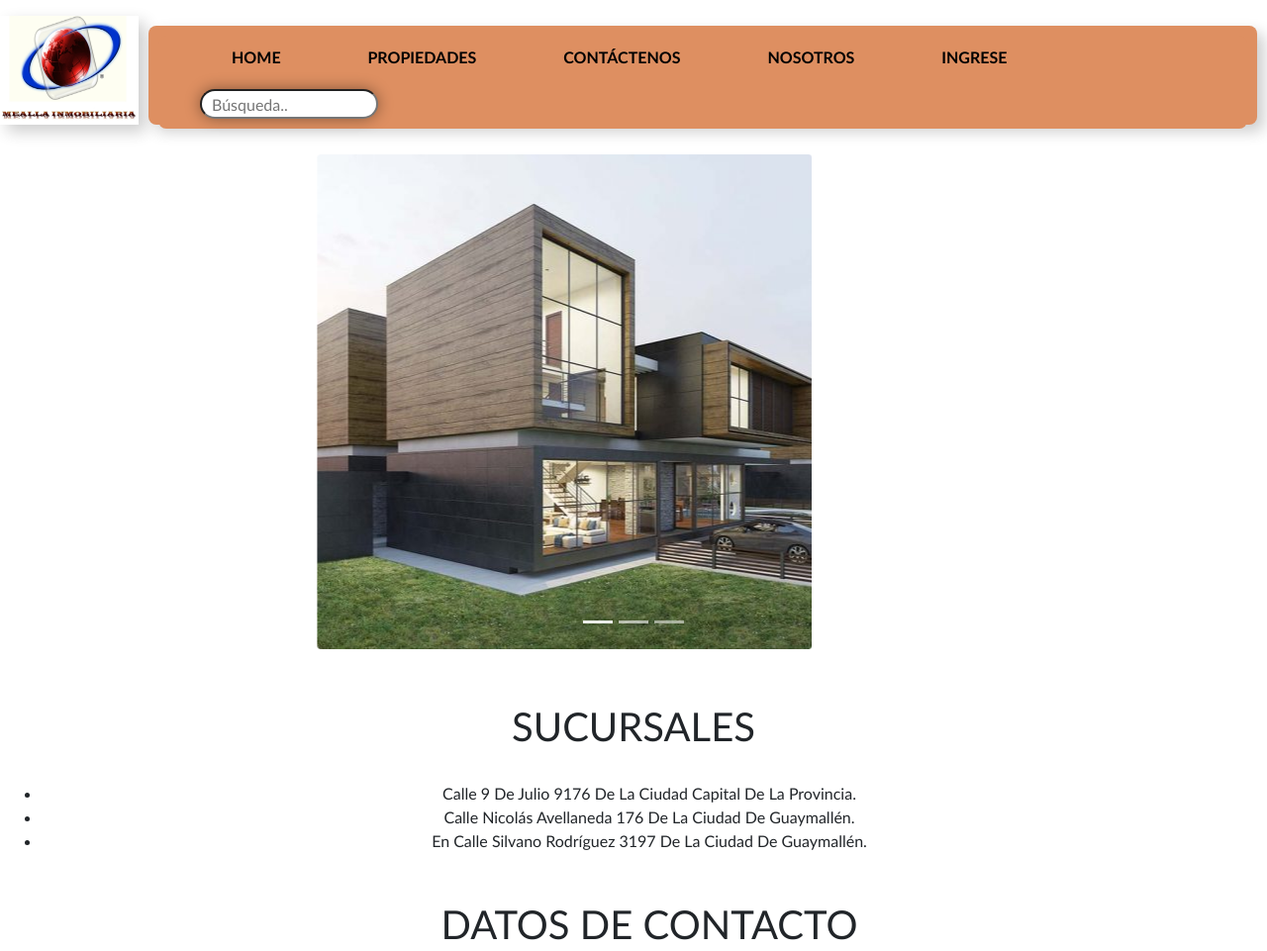
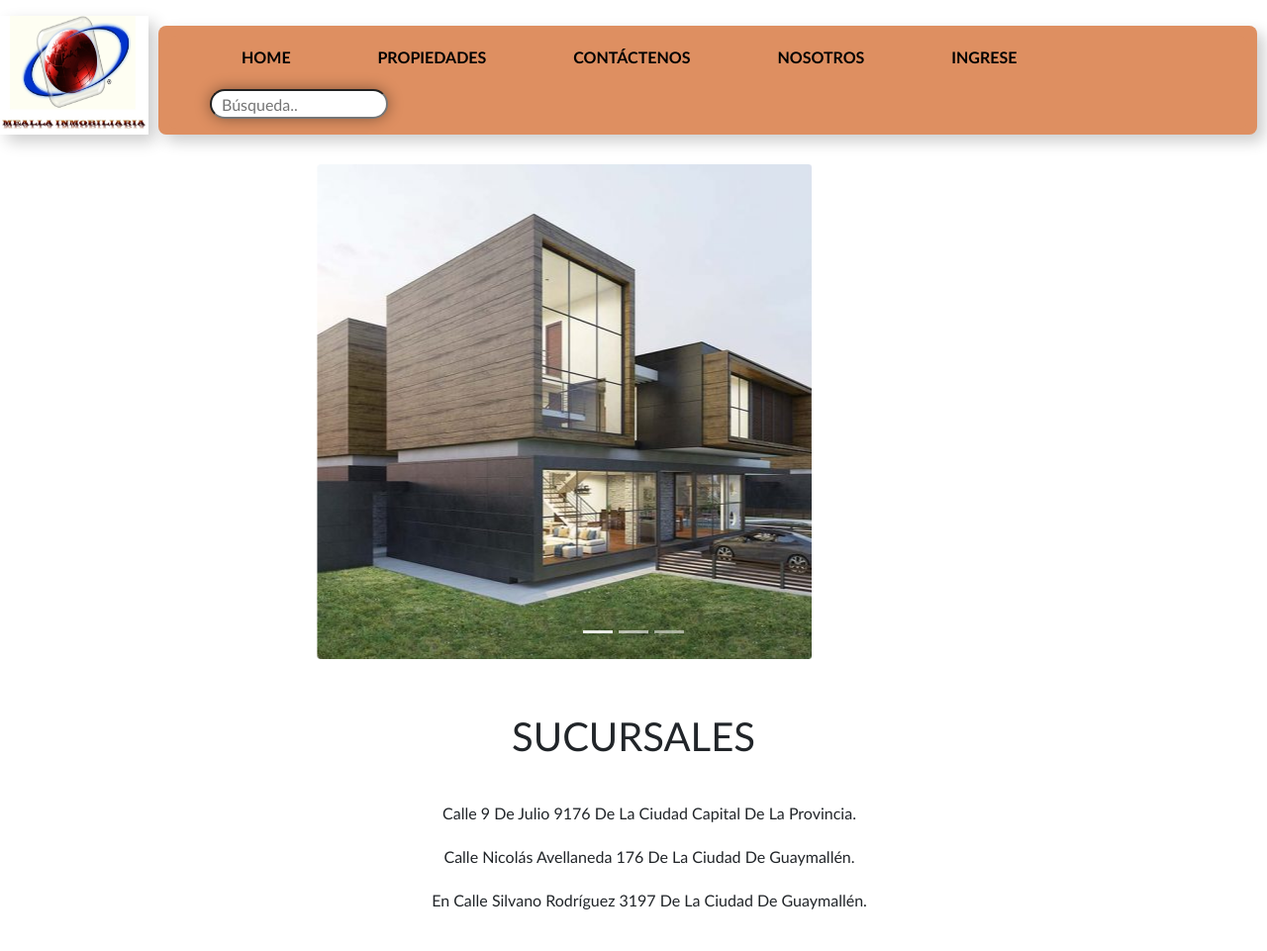
Before and after one commit to Random003/Inmobiliaria-Mealla, a website: page index.html in a window 1280 px wide. Shown: the top 961 px of the page at 99% size. Drawn offline with nearby package versions, Linux system fonts and the light colour scheme.

Commit message:
arreglos sugeridos en entregas3

```diff
--- a/css/style.css
+++ b/css/style.css
@@ -157,13 +157,13 @@ header nav ul li ul {
 
     #logoInmo {
         justify-content: end;
-        height: 110px;
-        width: 140px;
+        height: 120px;
+        width: 150px;
         box-shadow: 7px 7px 15px rgba(0, 0, 0, 0.2);
     }
 
     .barraNav {
-        height: 100px;
+        height: 110px;
         display: flex;
         text-decoration: none;
         background-color: #de8f61;
@@ -406,6 +406,7 @@ header nav ul li ul {
     padding: 10px;
     text-align: center;
     text-transform: capitalize;
+    text-decoration: none;
 }
 
 /* Bootstrap carrusel */
--- a/index.html
+++ b/index.html
@@ -97,17 +97,17 @@
             </h1><br>
 
             <ul>
-                <li>
+                <ul class="textoMain">
                     Calle 9 de Julio 9176 de la Ciudad Capital de la Provincia.
-                </li>
+                </ul>
 
-                <li>
+                <ul class="textoMain">
                     Calle Nicolás Avellaneda 176 de la Ciudad de Guaymallén.
-                </li>
+                </ul>
 
-                <li>
+                <ul class="textoMain">
                     En calle Silvano Rodríguez 3197 de la ciudad de Guaymallén.
-                </li><br><br>
+                </ul><br><br>
 
                 <h1>
                     DATOS DE CONTACTO
```
